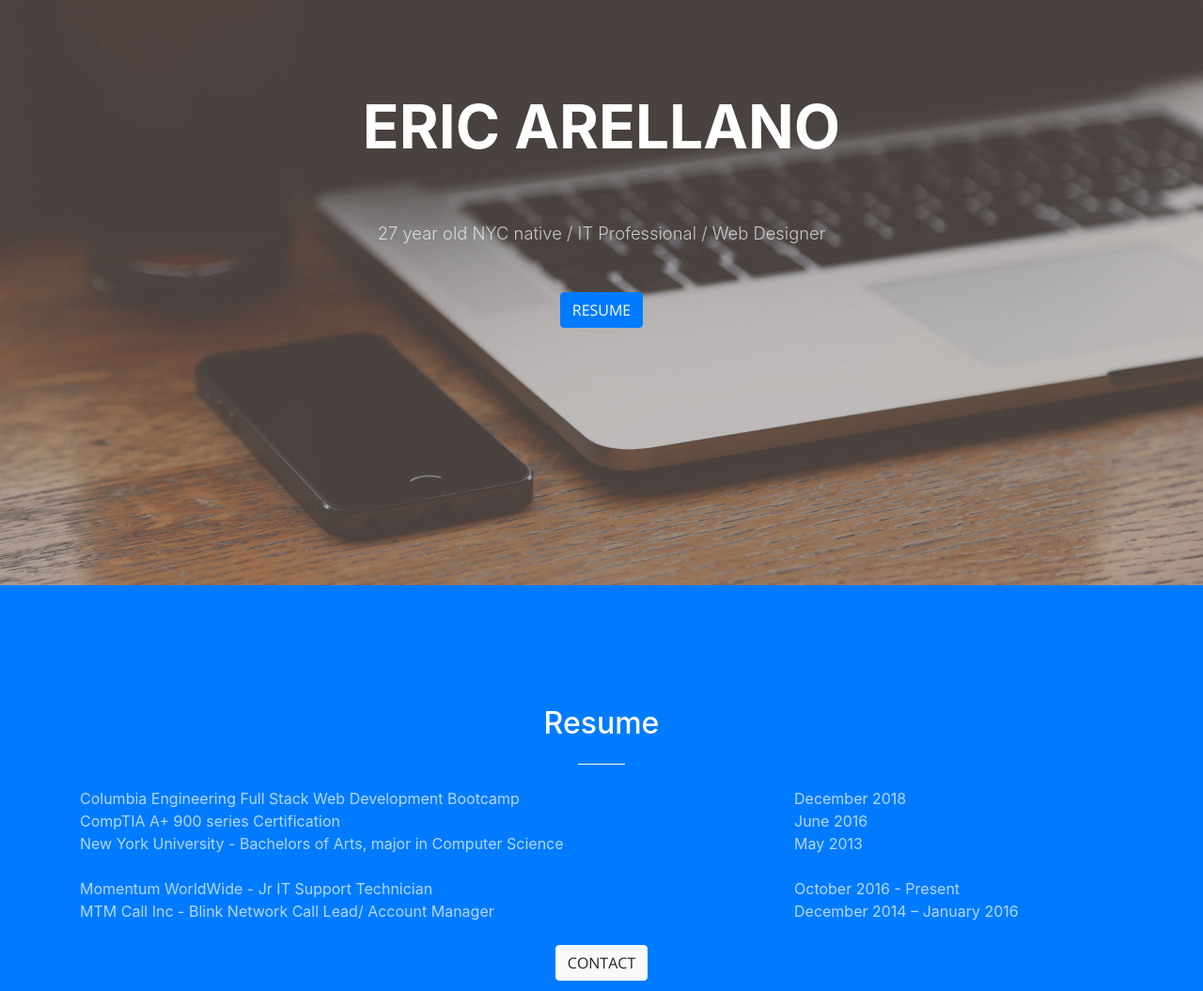
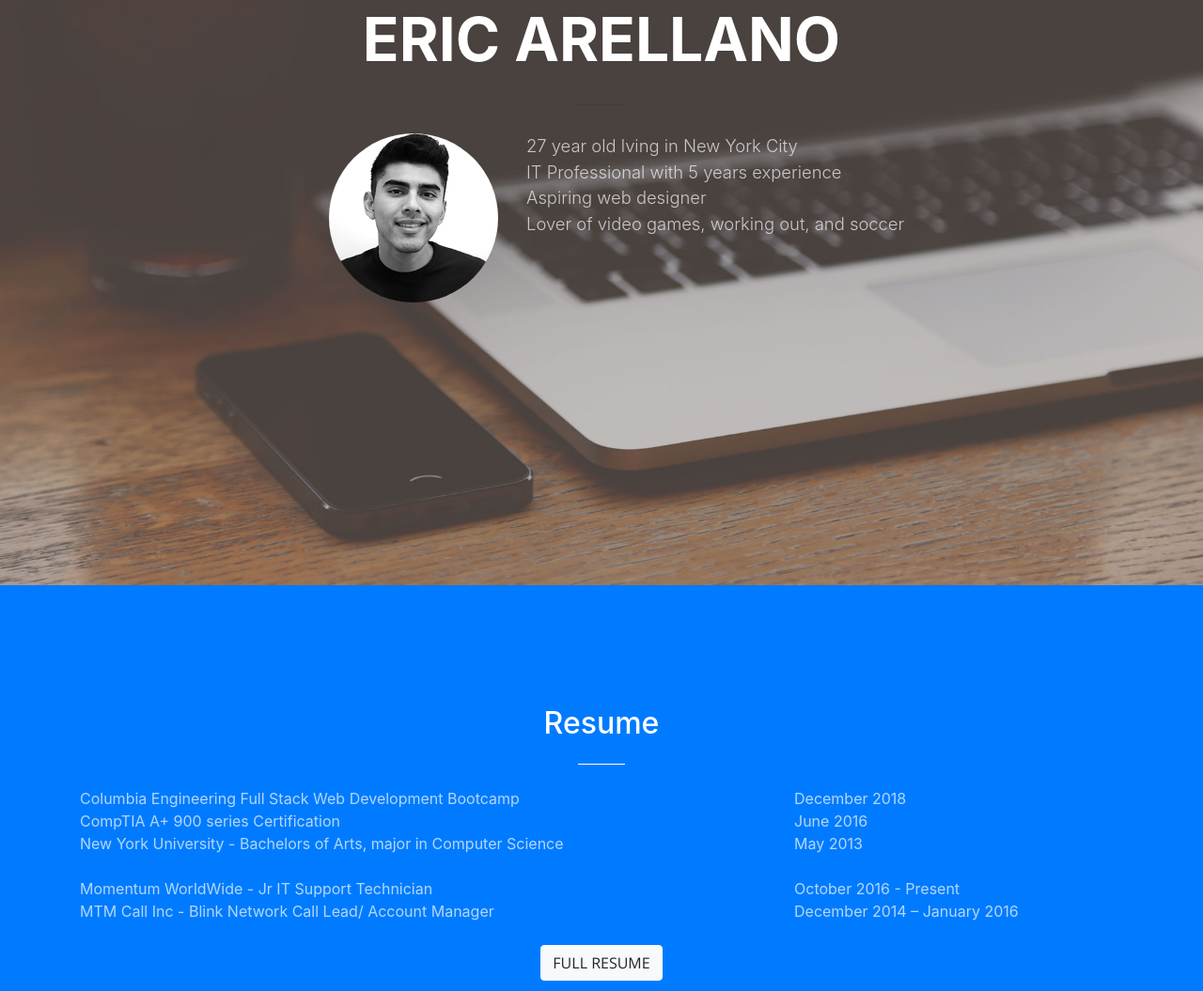
Before and after one commit to eric11598/eric11598.github.io, a website with bundled scripts: page index.html in a window 1280 px wide. Shown: the part 177-1232 px from the top of the page at 94% size. Built offline with nearby package versions, Linux system fonts and the light colour scheme.

Commit message:
fixed about me section

```diff
--- a/index.html
+++ b/index.html
@@ -67,9 +67,15 @@
           </h1>
           <hr>
         </div>
-        <div class="col-lg-8 mx-auto">
-          <p class="text-faded mb-5">27 year old NYC native / IT Professional / Web Designer</p>
-          <a class="btn btn-primary btn-xl js-scroll-trigger" href="#resume">Resume</a>
+        <div class="col-lg-5 mx-left">
+          <img src="/assets/images/Eric.Arellano.jpg" class="headshot" alt="Me">
+        </div>
+        <div class="col-lg-7 mx-auto">
+          <p class="text-faded mb-5" style="text-align: left">27 year old lving in New York City
+            <br>IT Professional with 5 years experience
+            <br>Aspiring web designer
+            <br>Lover of video games, working out, and soccer</p>
+          <!----<a class="btn btn-primary btn-xl js-scroll-trigger" href="#resume">Resume</a>-->
         </div>
       </div>
     </div>
@@ -161,10 +167,12 @@
                     </div>
                   </div>
 
+      <a class="btn btn-light btn-xl role="button" href="/assets/files/resume_EricArellano.pdf"
+   download="resume_EricArellano.pdf">
+  Full Resume
+</a>
 
 
-
-      <a class="btn btn-light btn-xl js-scroll-trigger" href="#contact">Contact</a>
     </div>
 
 
@@ -224,6 +232,9 @@
   </section>
 
   <section class="p-0" id="portfolio">
+      <button id="myBtn">Open Modal</button>
+
+
     <div class="container-fluid p-0">
       <div class="row no-gutters popup-gallery">
         <div class="col-lg-4 col-sm-6">
@@ -326,6 +337,16 @@
     </div>
   </section>
 
+  <div id="myModal" class="modal">
+
+      <!-- Modal content -->
+      <div class="modal-content">
+        <span class="close">&times;</span>
+        <p>Some text in the Modal..</p>
+      </div>
+
+    </div>
+
 
 
   <!-- Bootstrap core JavaScript -->
@@ -339,7 +360,7 @@
 
   <!-- Custom scripts for this template -->
   <script src="js/creative.min.js"></script>
-
+  <script src="js/creative.js"></script>
 </body>
 
 </html>
```
Also changed, not shown: js/creative.js (+31 -0 lines), assets/images/Eric.Arellano.jpg (added), css/creative.min.css, 1 other file.
